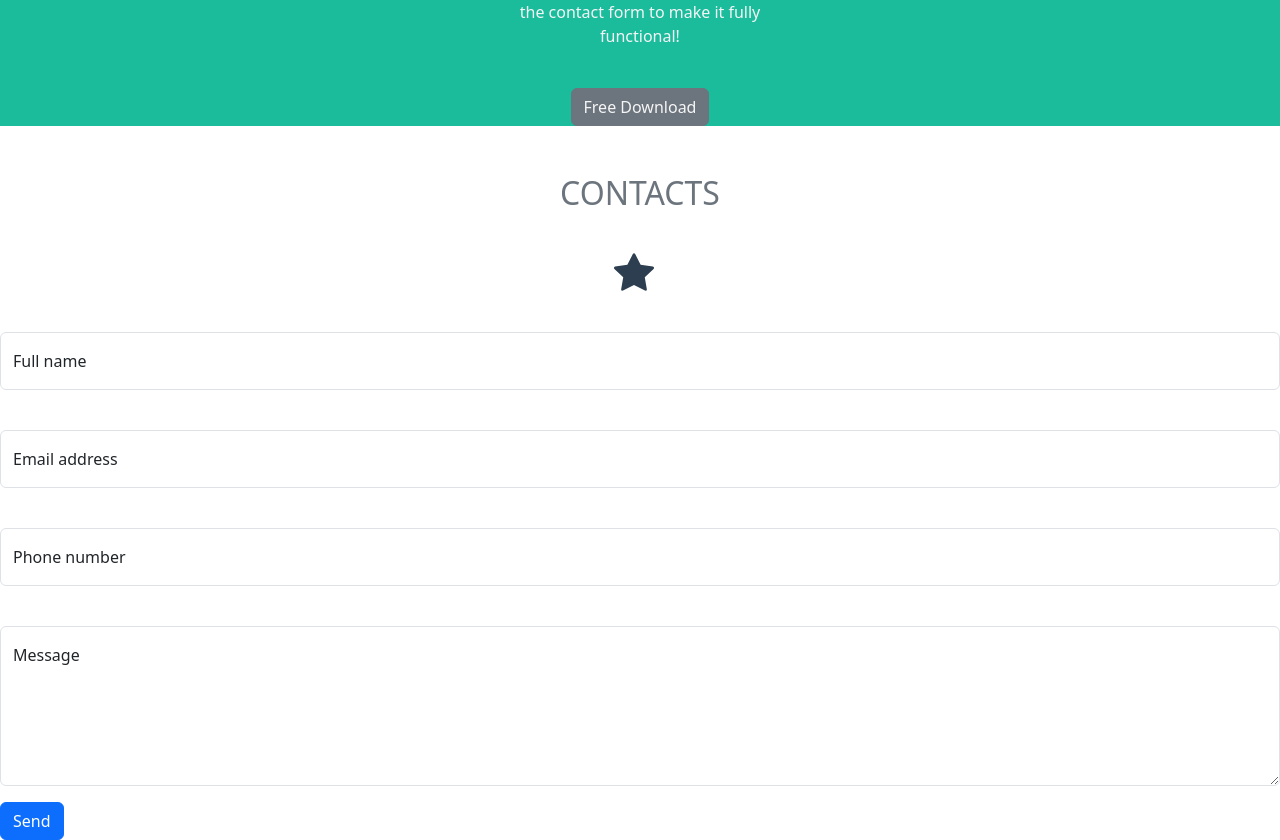
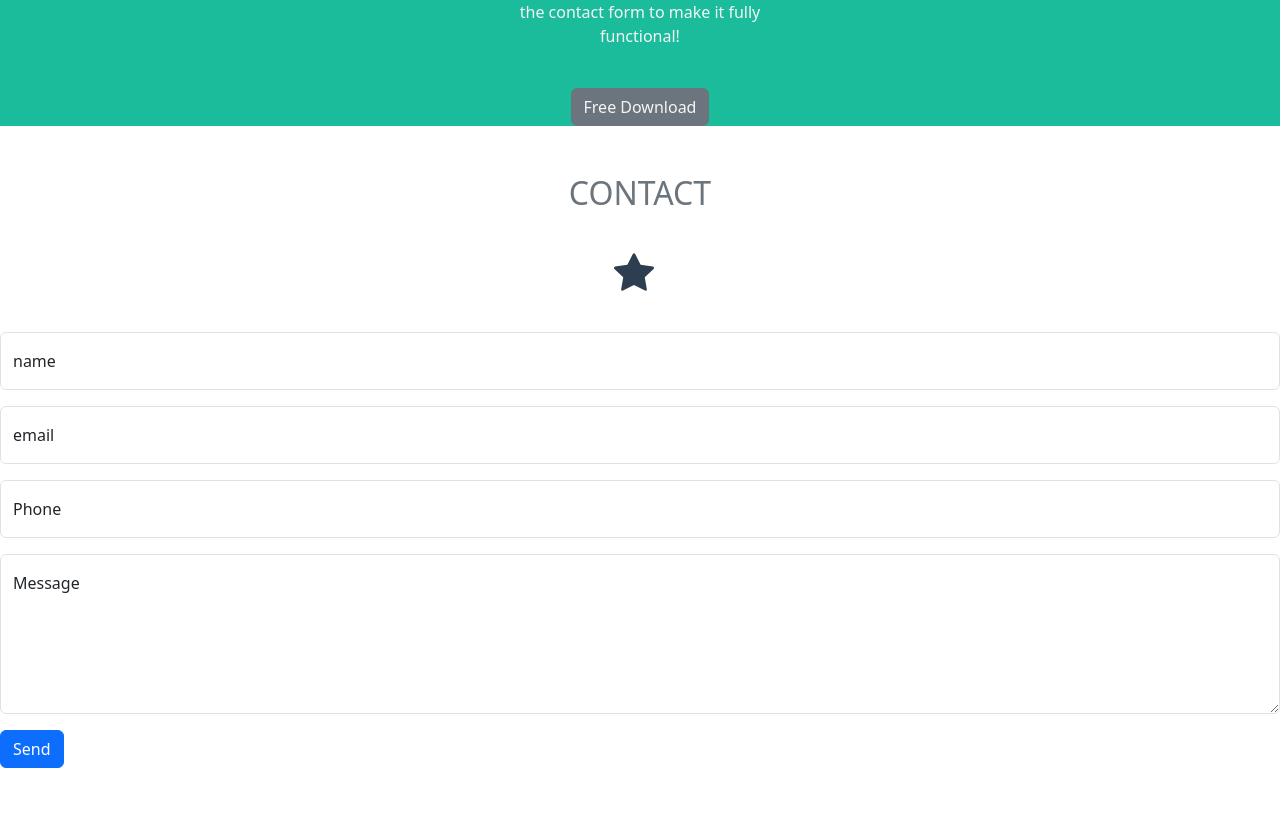
Before and after one commit to ayyansiddiqui12345/reactproject, a Next.js app: page / in a window 1280 px wide. Shown: the part 1768-2608 px from the top of the page. After the commit the page ends 2536 px from the top, so only its background shows below. Built offline with nearby package versions, Linux system fonts and the light colour scheme.

Commit message:
contact form fully updated

```diff
--- a/package.json
+++ b/package.json
@@ -16,6 +16,7 @@
     "next": "14.0.4",
     "react": "^18",
     "react-bootstrap": "^2.9.1",
-    "react-dom": "^18"
+    "react-dom": "^18",
+    "react-hook-form": "^7.49.2"
   }
 }
--- a/src/components/Portfolio/contact/contact.module.css
+++ b/src/components/Portfolio/contact/contact.module.css
@@ -0,0 +1,3 @@
+.conatct{
+    width: auto;
+}
--- a/src/components/Portfolio/contact/index.js
+++ b/src/components/Portfolio/contact/index.js
@@ -1,14 +1,35 @@
-import React from 'react'
+import React, { useState } from 'react';
 import styles from "../contact/contact.module.css";
 
 export const ContactComponent = () => {
+  const [formData, setFormData] = useState({
+    name: '',
+    email: '',
+    phone: '',
+    message: '',
+  });
+
+  const handleChange = (e) => {
+    const { id, value } = e.target;
+    setFormData({
+      ...formData,
+      [id]: value,
+    });
+  };
+
+  const handleSubmit = (e) => {
+    e.preventDefault();
+    console.log('Form Data:', formData);
+    // You can perform additional actions here, such as sending the data to a server.
+  };
+
   return (
     <div>
+         <div id="contact">
 
-<div id="contact">
       <br /><br />
       <h2 className="page-section-heading text-center text-uppercase text-secondary mb-0">
-        CONTACTS
+        CONTACT
       </h2>
       <svg
         xmlns="http://www.w3.org/2000/svg"
@@ -28,7 +49,16 @@ export const ContactComponent = () => {
           d="M3.612 15.443c-.386.198-.824-.149-.746-.592l.83-4.73L.173 6.765c-.329-.314-.158-.888.283-.95l4.898-.696L7.538.792c.197-.39.73-.39.927 0l2.184 4.327 4.898.696c.441.062.612.636.282.95l-3.522 3.356.83 4.73c.078.443-.36.79-.746.592L8 13.187l-4.389 2.256z"
         />
       </svg>
-      <form id="contactForm" data-sb-form-api-token="API_TOKEN">
+
+
+
+
+
+
+
+
+        {/* ... (your existing JSX code) */}
+        <form id="contactForm" onSubmit={handleSubmit}>
           {/* Name input */}
           <div className="form-floating mb-3">
             <input
@@ -36,14 +66,13 @@ export const ContactComponent = () => {
               id="name"
               type="text"
               placeholder="Enter your name..."
+              value={formData.name}
+              onChange={handleChange}
               data-sb-validations="required"
             />
-          <label htmlFor="name">Full name</label>
-          <div className="invalid-feedback" data-sb-feedback="name:required">
-            A name is required.
+            <label htmlFor="name">name</label>
+            {/* ... (your existing JSX code) */}
           </div>
-        </div>
-        <br />
           {/* Email address input */}
           <div className="form-floating mb-3">
             <input
@@ -51,17 +80,13 @@ export const ContactComponent = () => {
               id="email"
               type="email"
               placeholder="name@example.com"
+              value={formData.email}
+              onChange={handleChange}
               data-sb-validations="required,email"
             />
-          <label htmlFor="email">Email address</label>
-          <div className="invalid-feedback" data-sb-feedback="email:required">
-            An email is required.
+            <label htmlFor="email">email</label>
+            {/* ... (your existing JSX code) */}
           </div>
-          <div className="invalid-feedback" data-sb-feedback="email:email">
-            Email is not valid.
-          </div>
-        </div>
-        <br />
           {/* Phone number input */}
           <div className="form-floating mb-3">
             <input
@@ -69,14 +94,13 @@ export const ContactComponent = () => {
               id="phone"
               type="tel"
               placeholder="(123) 456-7890"
+              value={formData.phone}
+              onChange={handleChange}
               data-sb-validations="required"
             />
-          <label htmlFor="phone">Phone number</label>
-          <div className="invalid-feedback" data-sb-feedback="phone:required">
-            A phone number is required.
+            <label htmlFor="tel">Phone</label>
+            {/* ... (your existing JSX code) */}
           </div>
-        </div>
-        <br />
           {/* Message input */}
           <div className="form-floating mb-3">
             <textarea
@@ -85,26 +109,12 @@ export const ContactComponent = () => {
               type="text"
               placeholder="Enter your message here..."
               style={{ height: '10rem' }}
+              value={formData.message}
+              onChange={handleChange}
               data-sb-validations="required"
             ></textarea>
             <label htmlFor="message">Message</label>
-          <div className="invalid-feedback" data-sb-feedback="message:required">
-            A message is required.
-          </div>
-        </div>
-        {/* Submit success message */}
-        <div className="d-none" id="submitSuccessMessage">
-          <div className="text-center mb-3">
-            <div className="fw-bolder">Form submission successful!</div>
-            To activate this form, sign up at <br />
-            <a href="https://startbootstrap.com/solution/contact-forms"></a>
-          </div>
-        </div>
-        {/* Submit error message */}
-        <div className="d-none" id="submitErrorMessage">
-          <div className="text-center text-danger mb-3">
-            {/* Error sending message! */}
-          </div>
+            {/* ... (your existing JSX code) */}
           </div>
           {/* Submit Button */}
           <button
@@ -116,7 +126,6 @@ export const ContactComponent = () => {
           </button>
         </form>
       </div>
-
     </div>
-    )
-  }
+  );
+};
--- a/src/components/Portfolio/navbar/index.js
+++ b/src/components/Portfolio/navbar/index.js
@@ -24,7 +24,7 @@ export const NavbarComponent = () =>{
         <Nav className="me-auto">
           <Nav.Link href="#portfolio">Portfolio</Nav.Link>
           <Nav.Link href="#about">ABOUT</Nav.Link>
-          <Nav.Link href="#pricing">CONTACT</Nav.Link>
+          <Nav.Link href="#contact">CONTACT</Nav.Link>
         </Nav>
       </Container>
     </Navbar>
```
Also changed, not shown: 1 other file (tests, documents, lock files or other folders). Lines whose indentation alone changed are shown as unchanged.
